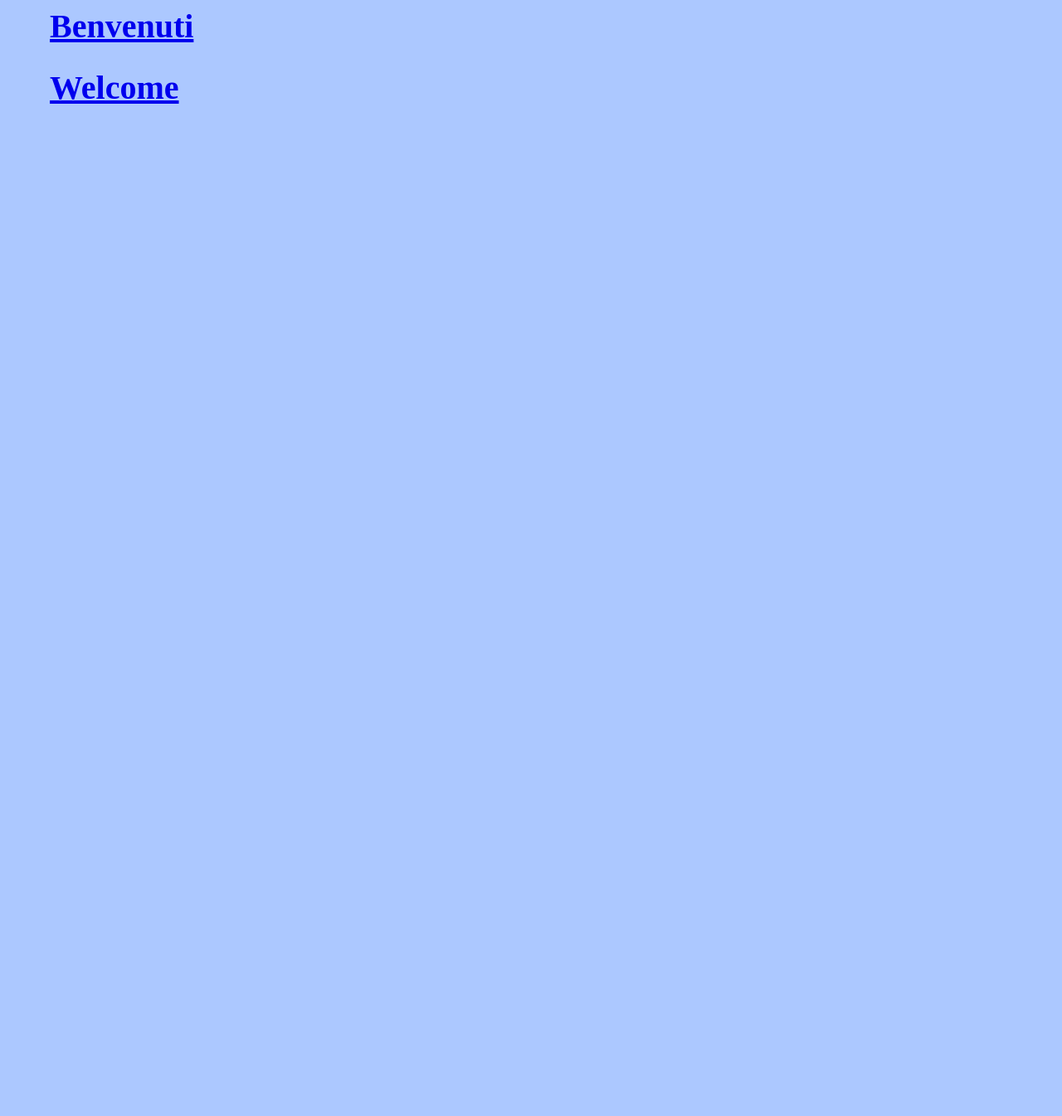
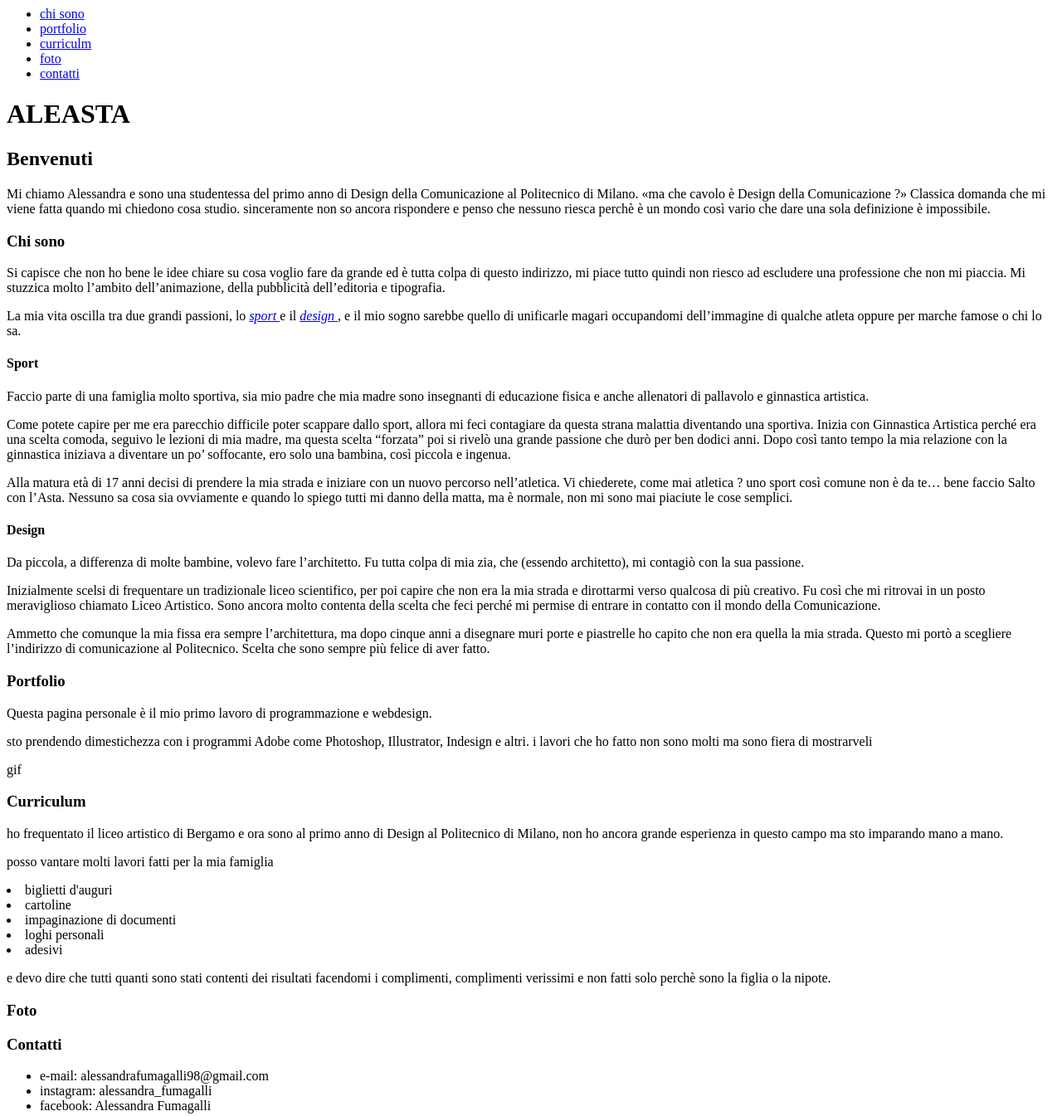
Before and after one commit to aleasta/aleasta, a plain HTML site: page index.html in a window 1280 px wide. Shown: the whole page at 83% size. Before the commit the page ends 800 px from the top, so only its background shows below. Drawn offline with Linux system fonts and the light colour scheme.

Commit message:
si riparte da qui, no css e si html sistemato

```diff
--- a/index.html
+++ b/index.html
@@ -1,7 +1,98 @@
 
-<head>
-<link rel="stylesheet" type="text/css" href="style.css">
-</head>
+<html>
+      <head>
+             <link rel="stylesheet" type="text/css" href="style.css">
+      </head>
 
-<h1> <a href="indice.html"> Benvenuti </a></h1>
-<h1><a href="indice.html"> Welcome </a></h1>
+      <body>
+
+            <ul>
+                <li class="indice"> <a href=#chisono>  chi sono </a> </li>
+                <li class="indice"> <a href=#portfolio>  portfolio </a> </li>
+                <li class="indice"> <a href=#curriculum> curriculm </a> </li>
+                <li class="indice"> <a href=#foto> foto </a> </li>
+                <li class="indice"> <a href=#contatti> contatti </a> </li>
+            </ul>
+
+            <h1> ALEASTA </h1>
+
+            <h2>Benvenuti </h2>
+
+                Mi chiamo Alessandra e sono una studentessa del primo anno di Design della Comunicazione al Politecnico di Milano.
+                «ma che cavolo è Design della Comunicazione ?» Classica domanda che mi viene fatta  quando mi chiedono cosa studio.
+                sinceramente non so ancora rispondere e penso che nessuno riesca perchè è un mondo così vario che dare una sola definizione è impossibile.
+
+            <h3 id="chi sono"> Chi sono</h3>
+
+                <p> Si capisce che non ho bene le idee chiare su cosa voglio fare da grande ed è tutta colpa di questo indirizzo,
+                    mi piace tutto quindi non riesco ad escludere una professione che non mi piaccia.
+                    Mi stuzzica molto l’ambito dell’animazione, della pubblicità dell’editoria e tipografia.
+
+                <p>  La mia vita oscilla tra due grandi passioni, lo <em> <a href=#sport> sport </a> </em> e il <em> <a href=#design> design </a> </em>,
+                    e il mio sogno sarebbe quello di unificarle magari occupandomi dell’immagine di qualche atleta oppure per marche famose o chi lo sa.</p>
+
+            <h4 id="sport"> Sport </h4>
+
+                <p> Faccio parte di una famiglia molto sportiva, sia mio padre che mia madre sono insegnanti
+                    di educazione fisica e anche allenatori di pallavolo e ginnastica artistica.</p>
+
+                <p> Come potete capire per me era parecchio difficile poter scappare dallo sport,
+                    allora mi feci contagiare da questa strana malattia diventando una sportiva.
+                    Inizia  con Ginnastica Artistica perché era  una scelta comoda,
+                    seguivo le lezioni di mia madre, ma questa scelta “forzata” poi si rivelò una grande passione che durò per ben dodici anni.
+                    Dopo così tanto tempo la mia relazione con la ginnastica iniziava a diventare un po’ soffocante, ero solo una bambina, così piccola e ingenua.</p>
+
+                <p> Alla matura età di 17 anni decisi di prendere la mia strada e iniziare con un nuovo percorso nell’atletica.
+                    Vi chiederete, come mai atletica ? uno sport così comune non è da te… bene faccio Salto con l’Asta.
+                    Nessuno sa cosa sia ovviamente e quando lo spiego tutti mi danno della matta, ma è normale,
+                    non mi sono mai piaciute le cose semplici.</p>
+
+            <h4 id="design"> Design </h4>
+
+                <p> Da piccola, a differenza di molte bambine, volevo fare l’architetto.
+                    Fu tutta colpa di mia zia, che (essendo architetto), mi contagiò con la sua passione.</p>
+
+                <p> Inizialmente scelsi di frequentare un tradizionale liceo scientifico, per poi capire che non era la mia strada e dirottarmi verso qualcosa di più creativo.
+                    Fu così che mi ritrovai in un posto meraviglioso chiamato Liceo Artistico.
+                    Sono ancora molto contenta della scelta che feci perché mi permise di entrare in contatto con il mondo della Comunicazione.</p>
+
+                <p>Ammetto che comunque la mia fissa era sempre l’architettura, ma dopo cinque anni a disegnare muri porte e piastrelle ho capito che non era quella la mia strada.
+                  Questo mi portò a scegliere l’indirizzo di comunicazione al Politecnico. Scelta che sono sempre più felice di aver fatto. </p>
+
+
+            <h3 id="portfolio"> Portfolio </h3>
+
+                <p> Questa pagina personale è il mio primo lavoro di programmazione e webdesign. </p>
+
+                <p> sto prendendo dimestichezza con i programmi Adobe come Photoshop, Illustrator, Indesign e altri.
+                    i lavori che ho fatto non sono molti ma sono fiera di mostrarveli</p>
+
+          <p> gif </p>
+
+          <h3 id="curriculum"> Curriculum</h3>
+             <p> ho frequentato il liceo artistico di Bergamo e ora sono al primo anno di Design al Politecnico di Milano,
+                 non ho ancora grande esperienza in questo campo ma sto imparando mano a mano.</p>
+                 <p> posso vantare molti lavori fatti per la mia famiglia</p>
+                 <li> biglietti d'auguri </li>
+                 <li> cartoline </li>
+                 <li> impaginazione di documenti </li>
+                 <li> loghi personali </li>
+                 <li> adesivi </li>
+             <p> e devo dire che tutti quanti sono stati contenti dei risultati facendomi i complimenti, complimenti verissimi e non
+                fatti solo perchè sono la figlia o la nipote.</p>
+
+
+
+          <h3 id="foto"> Foto </h3>
+
+          <h3 id="contatti"> Contatti </h3>
+
+            <ul>
+              <li> e-mail: alessandrafumagalli98@gmail.com </li>
+              <li> instagram: alessandra_fumagalli </li>
+              <li> facebook: Alessandra Fumagalli </li>
+            </ul>
+
+      </body>
+
+</html>
--- a/style.css
+++ /dev/null
@@ -1,6 +0,0 @@
-
-body {
-      background-color: ACC8FF;
-      color: black;
-      font-size: 20px;
-      margin-left: 60px;
```
Also changed, not shown: curriculum design.html (deleted, +0 -9 lines), curriculum sport.html (deleted, +0 -13 lines), indice.html (deleted, +0 -86 lines).
